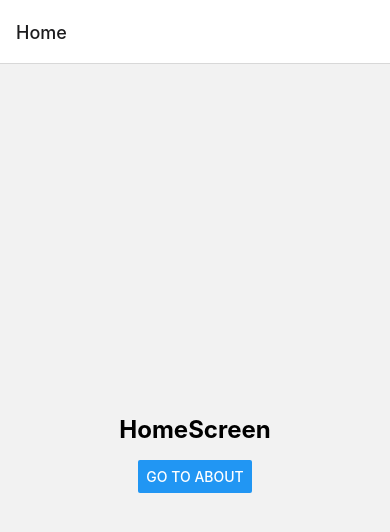
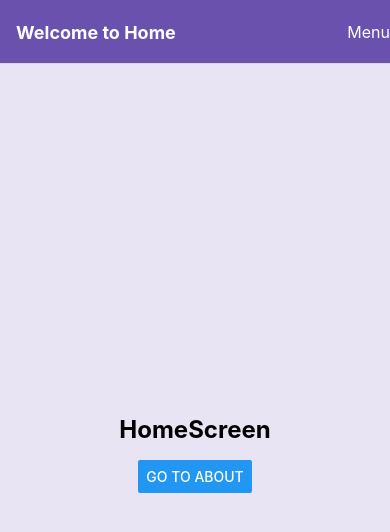
Before and after one commit to prabin819/React-Native, a React Native app in the folder Navigation/: screen / in a window 390 px wide. Shown: the top 532 px of the page. Built offline with nearby package versions, Linux system fonts and the light colour scheme.

Commit message:
76. =>  Stack Navigation options

```diff
--- a/Navigation/App.js
+++ b/Navigation/App.js
@@ -2,13 +2,54 @@
 import { createNativeStackNavigator } from "@react-navigation/native-stack";
 import HomeScreen from "./screens/HomeScreen";
 import AboutScreen from "./screens/AboutScreen";
+import { Pressable, Text } from "react-native";
 
 const Stack = createNativeStackNavigator();
 export default function App() {
   return (
     <NavigationContainer>
-      <Stack.Navigator initialRouteName="Home">
-        <Stack.Screen name="Home" component={HomeScreen} />
+      <Stack.Navigator
+        initialRouteName="Home"
+        screenOptions={{
+          headerStyle: {
+            backgroundColor: "#6a51ae",
+          },
+          headerTintColor: "#fff",
+          headerTitleStyle: {
+            fontWeight: "bold",
+          },
+          headerRight: () => (
+            <Pressable onPress={() => alert("Menu button pressed.")}>
+              <Text style={{ color: "#FFF", fontSize: 16 }}>Menu</Text>
+            </Pressable>
+          ),
+          contentStyle: {
+            backgroundColor: "#e8e4f3",
+          },
+        }}
+      >
+        <Stack.Screen
+          name="Home"
+          component={HomeScreen}
+          options={{
+            title: "Welcome to Home",
+            headerStyle: {
+              backgroundColor: "#6a51ae",
+            },
+            headerTintColor: "#fff",
+            headerTitleStyle: {
+              fontWeight: "bold",
+            },
+            headerRight: () => (
+              <Pressable onPress={() => alert("Menu button pressed.")}>
+                <Text style={{ color: "#FFF", fontSize: 16 }}>Menu</Text>
+              </Pressable>
+            ),
+            contentStyle: {
+              backgroundColor: "#e8e4f3",
+            },
+          }}
+        />
         {/* by default, the topmost screen in the navigator is the initial screen if initialRouteName is not specified*/}
         <Stack.Screen
           name="About"
```
